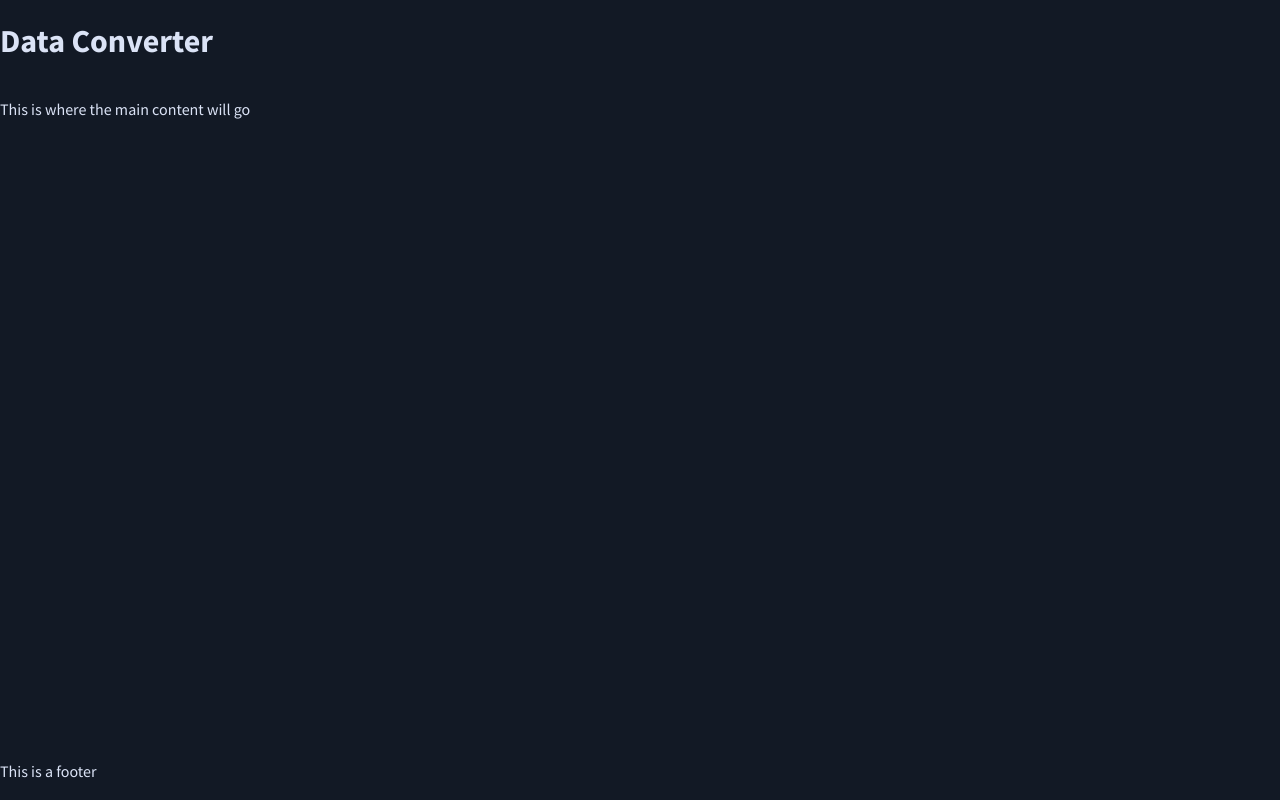
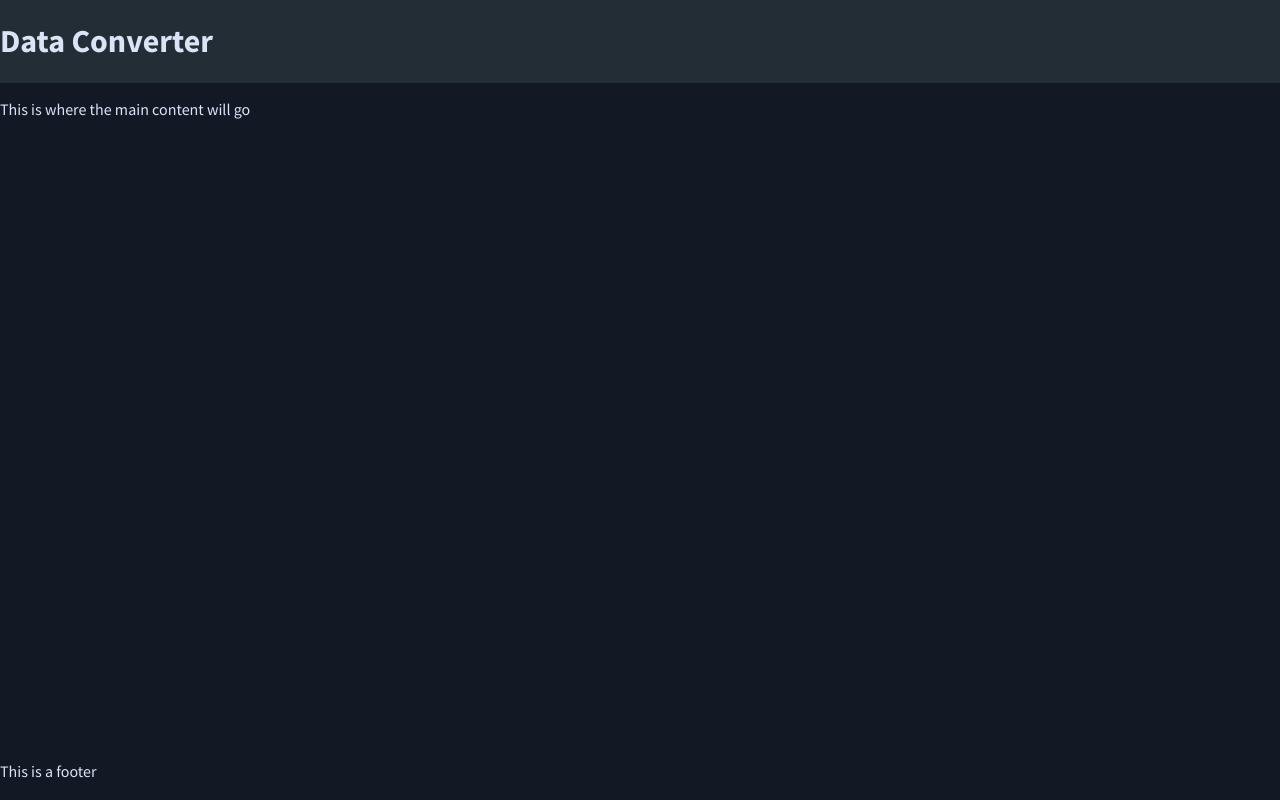
Before and after one commit to YashdalfTheGray/data-converter, a Preact app: page / in a window 1280 px wide. Built offline with nearby package versions, Linux system fonts and the light colour scheme.

Commit message:
added the header component

```diff
--- a/src/components/App.tsx
+++ b/src/components/App.tsx
@@ -1,4 +1,6 @@
 import { Component } from 'preact';
+
+import Header from './Header';
 
 import './app.scss';
 
@@ -6,7 +8,7 @@ export default class App extends Component {
   render() {
     return (
       <div className="app">
-        <h1 className="header">Data Converter</h1>
+        <Header />
         <p className="main">This is where the main content will go</p>
         <p className="footer">This is a footer</p>
       </div>
```
